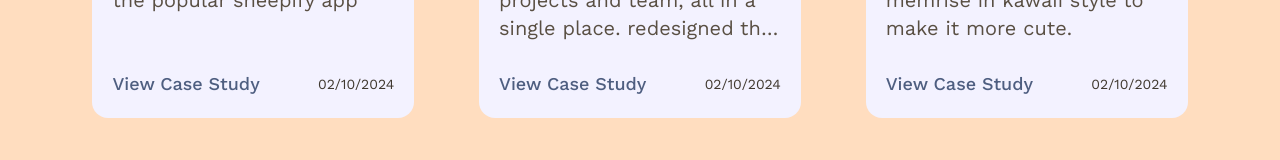
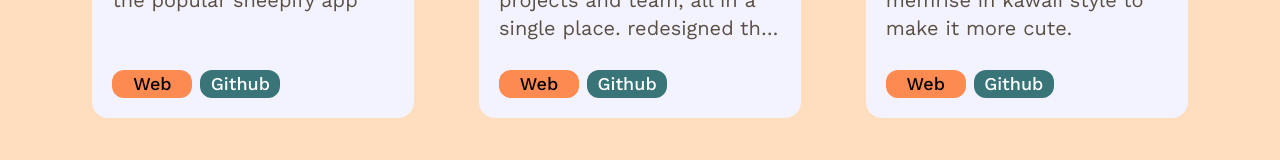
Before and after one commit to kayamazlum/my-portfolio, a Next.js app: page / in a window 1280 px wide. Shown: the part 1394-1554 px from the top of the page. Built offline with nearby package versions, Linux system fonts and the light colour scheme.

Commit message:
card duzenledim

```diff
--- a/src/components/Portfolio/index.tsx
+++ b/src/components/Portfolio/index.tsx
@@ -5,7 +5,7 @@ import WorkCard from '../WorkCard';
 
 const Portfolio = () => {
   return (
-    <Section id="portfolio" className="bg-customLight2 dark:bg-customDLight2">
+    <Section id="portfolio" className="bg-customLight2 dark:bg-customDLight2 min-h-[calc(100vh)]">
       <div className="mb-[100px] mt-20 w-full">
         <SectionTitle className="text-center dark:text-customDWhite">My Recent Work</SectionTitle>
         <div className="grid gap-y-14 grid-cols-1 2xl:grid-cols-3 xl:grid-cols-3 lg:grid-cols-2 md:grid-cols-2 sm:grid-cols-1 md:gap-x-2 justify-items-center mt-20">
--- a/src/components/WorkCard/index.tsx
+++ b/src/components/WorkCard/index.tsx
@@ -27,13 +27,16 @@ const WorkCard = () => {
             </h3>
             <p className="text-xl  text-customBrown2 dark:text-customDWhite2 line-clamp-4">{post.content}</p>
           </div>
-          <div className="flex justify-between mt-6 items-center">
-            <Link href={'#'}>
-              <span className="text-lg font-medium text-customBlue dark:text-customDBrown hover:text-customDOrange transition duration-500">
-                View Case Study
-              </span>
+          <div className="flex gap-2 mt-6 items-center text-lg font-medium text-center text-white">
+            <Link
+              href={'#'}
+              className="rounded-xl px-2 w-20 transition duration-500 hover:scale-105 bg-customDOrange text-black"
+            >
+              Web
             </Link>
-            <span className="dark:text-customDWhite2 text-sm">02/10/2024</span>
+            <Link href={'#'} className="rounded-xl px-2 w-20 transition duration-500 hover:scale-105 bg-customDLight2">
+              Github
+            </Link>
           </div>
         </div>
       ))}
```
